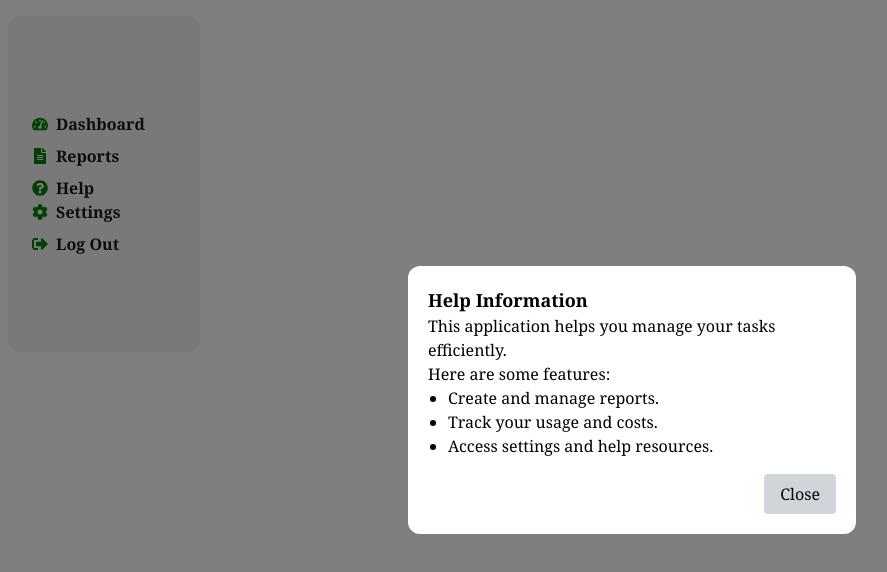
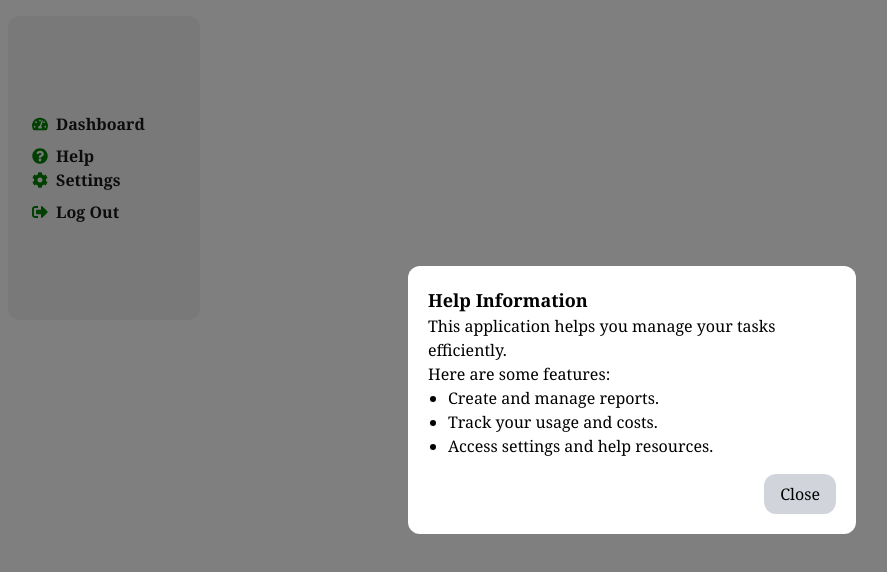
Before and after one commit to heyxdelaram/home-energy-app, a Next.js app: page / in a window 1280 px wide. Both pictures are taken after a click on the link "Help". Shown: the top 572 px of the page, without its empty margins (8-895 px from the left). Built offline with nearby package versions, Linux system fonts and the light colour scheme.

Commit message:
darkmode

```diff
--- a/src/app/components/Sidebar.js
+++ b/src/app/components/Sidebar.js
@@ -52,13 +52,14 @@ function Sidebar() {
             <FaTachometerAlt color="green" /> {/* Dashboard Icon */}
             <span>Dashboard</span>
           </a>
-          <a
+          {/* <a
             href="#"
             className="flex items-center space-x-2 block text-m hover:text-green-800"
           >
-            <FaFileAlt color="green" /> {/* Reports Icon */}
+            <FaFileAlt color="green" />
             <span>Reports</span>
           </a>
+          */}
           <a
             href="#"
             className="flex items-center space-x-2 block text-m hover:text-green-800"
@@ -97,18 +98,18 @@ function Sidebar() {
 
           {/* Modal Content */}
           <div className="fixed inset-0 flex items-center justify-center z-50">
-            <div className="bg-white p-5 rounded-xl text-black">
+            <div className="bg-white dark:bg-zinc-900 font-semibold text-zinc-900 dark:text-zinc-200  p-5 rounded-xl">
               <h2 className="text-lg font-semibold">Confirm Logout</h2>
               <p>Are you sure you want to log out?</p>
               <div className="mt-4 flex justify-end">
                 <button
-                  className="mr-2 px-4 py-2 bg-gray-300 rounded"
+                  className="mr-2 px-4 py-2 bg-gray-300 dark:bg-zinc-800 rounded-xl"
                   onClick={() => setShowLogoutModal(false)} // Close modal
                 >
                   Cancel
                 </button>
                 <button
-                  className="px-4 py-2 bg-red-600 text-white rounded"
+                  className="px-4 py-2 bg-red-600 text-white rounded-xl"
                   onClick={() => {
                     handleLogout(); // Call logout function
                     setShowLogoutModal(false); // Close modal after logout
@@ -130,7 +131,7 @@ function Sidebar() {
 
           {/* Help Modal Content */}
           <div className="fixed inset-0 flex items-center justify-center z-50">
-            <div className="bg-white p-5 rounded-xl text-black max-w-md w-full">
+            <div className="bg-white  dark:bg-zinc-900 p-5 rounded-xl text-black dark:text-zinc-200 max-w-md w-full">
               <h2 className="text-lg font-semibold">Help Information</h2>
               <p>This application helps you manage your tasks efficiently.</p>
               <p>Here are some features:</p>
@@ -142,7 +143,7 @@ function Sidebar() {
               {/* Add more help content here as needed */}
               <div className="mt-4 flex justify-end">
                 <button
-                  className="px-4 py-2 bg-gray-300 rounded"
+                  className="px-4 py-2 bg-gray-300 dark:bg-zinc-800 rounded-xl"
                   onClick={() => setShowHelpModal(false)} // Close modal
                 >
                   Close
```
